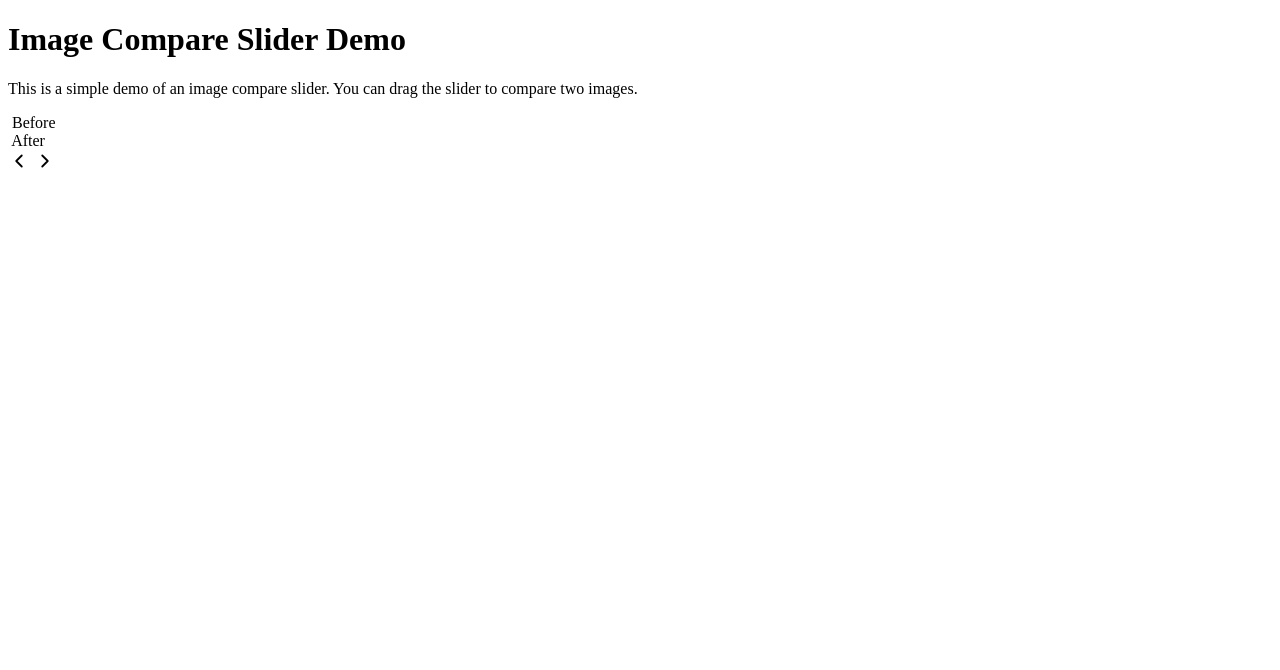
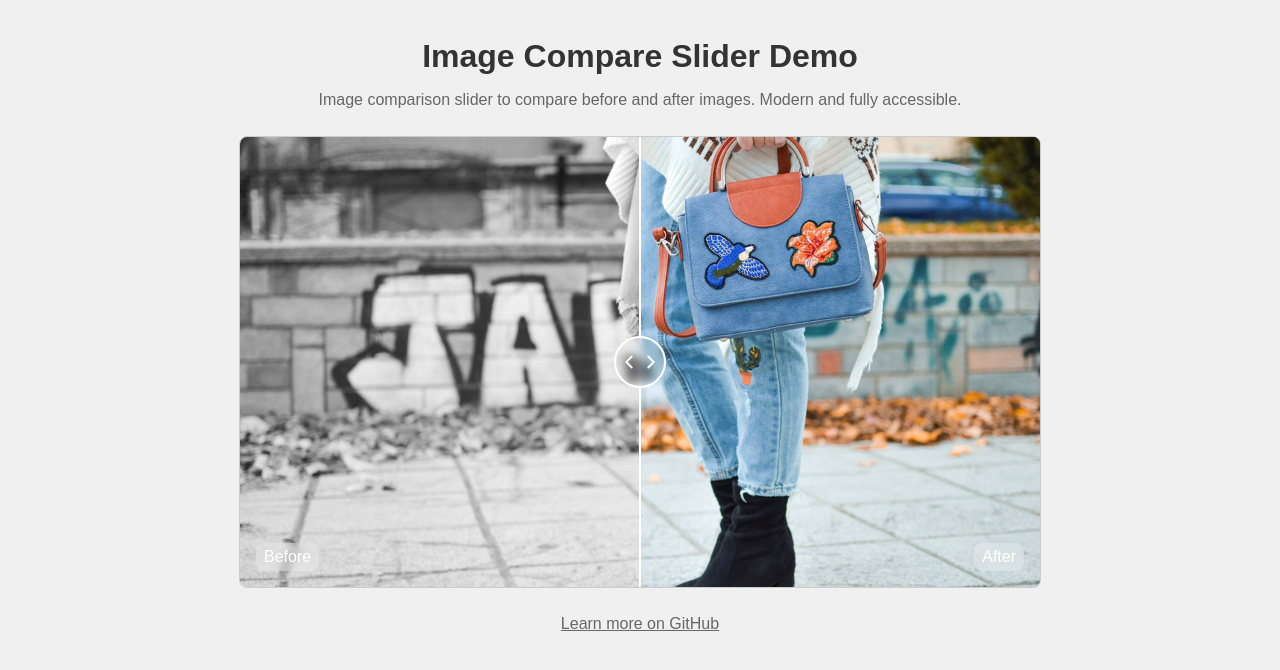
Before and after one commit to kondasoft/image-compare-slider, a plain HTML site: page docs/index.html in a window 1280 px wide. Drawn offline with Linux system fonts and the light colour scheme.

Commit message:
Various work

```diff
--- a/docs/index.html
+++ b/docs/index.html
@@ -4,13 +4,39 @@
   <meta charset="UTF-8">
   <meta name="viewport" content="width=device-width, initial-scale=1.0">
   <title>Image Compare Slider Demo</title>
+  <link rel="stylesheet" href="https://cdn.jsdelivr.net/gh/kondasoft/image-compare-slider@main/ks-image-compare-slider.css">
+  <script src="https://cdn.jsdelivr.net/gh/kondasoft/image-compare-slider@main/ks-image-compare-slider.js" defer></script>
+  <style>
+    body {
+      font-family: sans-serif;
+      margin: 0;
+      padding: 32px 16px;
+      background-color: #f0f0f0;
+      line-height: 1.5;
+    }
+    h1 {
+      text-align: center;
+      color: #333;
+      margin: 0 0 8px;
+    }
+    p {
+      text-align: center;
+      color: #666;
+      margin: 0 0 24px;
+    }
+    .ks-image-compare {
+      max-width: 800px;
+      margin: 0 auto;
+      border: 1px solid #ccc;
+    }
+  </style>
 </head>
 <body>
   <h1>
     Image Compare Slider Demo
   </h1>
   <p>
-    This is a simple demo of an image compare slider. You can drag the slider to compare two images.
+    Image comparison slider to compare before and after images. Modern and fully accessible.
   </p>
   <ks-image-compare
     class="ks-image-compare"
@@ -23,13 +49,13 @@
       <picture>
         <source
           media="(max-width: 599px)"
-          srcset=""
+          srcset="img-before.jpg"
         >
         <img
-          src=""
+          src="img-before.jpg"
           alt=""
-          width="{{ img_width }}"
-          height="{{ img_height }}"
+          width="1200"
+          height="675"
           loading="lazy"
         >
       </picture>
@@ -41,10 +67,10 @@
       <picture>
         <source
           media="(max-width: 599px)"
-          srcset=""
+          srcset="img-after.jpg"
         >
         <img
-          src=""
+          src="img-after.jpg"
           alt=""
           width="{{ img_width }}"
           height="{{ img_height }}"
@@ -72,6 +98,15 @@
         <path d="M9 18l6-6-6-6"></path>
       </svg>
     </div>
-  </ks-image-compareimage-compare>
+  </ks-image-compare>
+  <p style="margin: 24px 0;">
+    <a
+      href="https://github.com/kondasoft/image-compare-slider"
+      target="_blank"
+      rel="noopener"
+      style="color: currentColor;">
+      Learn more on GitHub
+    </a>
+  </p>
 </body>
 </html>
--- a/ks-image-compare-slider.css
+++ b/ks-image-compare-slider.css
@@ -83,15 +83,15 @@
   left: 5%;
 }
 
-.ks-image-compare:hover .image-compare-handle svg:first-child {
+.ks-image-compare:hover .ks-image-compare-handle svg:first-child {
   left: 0;
 }
 
-.ksimage-compare-handle svg:last-child {
+.ks-image-compare-handle svg:last-child {
   right: 5%;
 }
 
-.ks-image-compare:hover .image-compare-handle svg:last-child {
+.ks-image-compare:hover .ks-image-compare-handle svg:last-child {
   right: 0;
 }
 
@@ -102,6 +102,8 @@
   background-color: rgba(var(--controls-color), .25);
   border: none;
   backdrop-filter: blur(5px);
+  padding: .125rem .5rem;
+  border-radius: var(--border-radius);
 }
 
 .ks-image-compare-before .ks-image-compare-label {
```
Also changed, not shown: docs/img-after.jpg (added), docs/img-before.jpg (added), ks-image-compare-slider.js (renamed from ks-image-compoare-slider.js).
